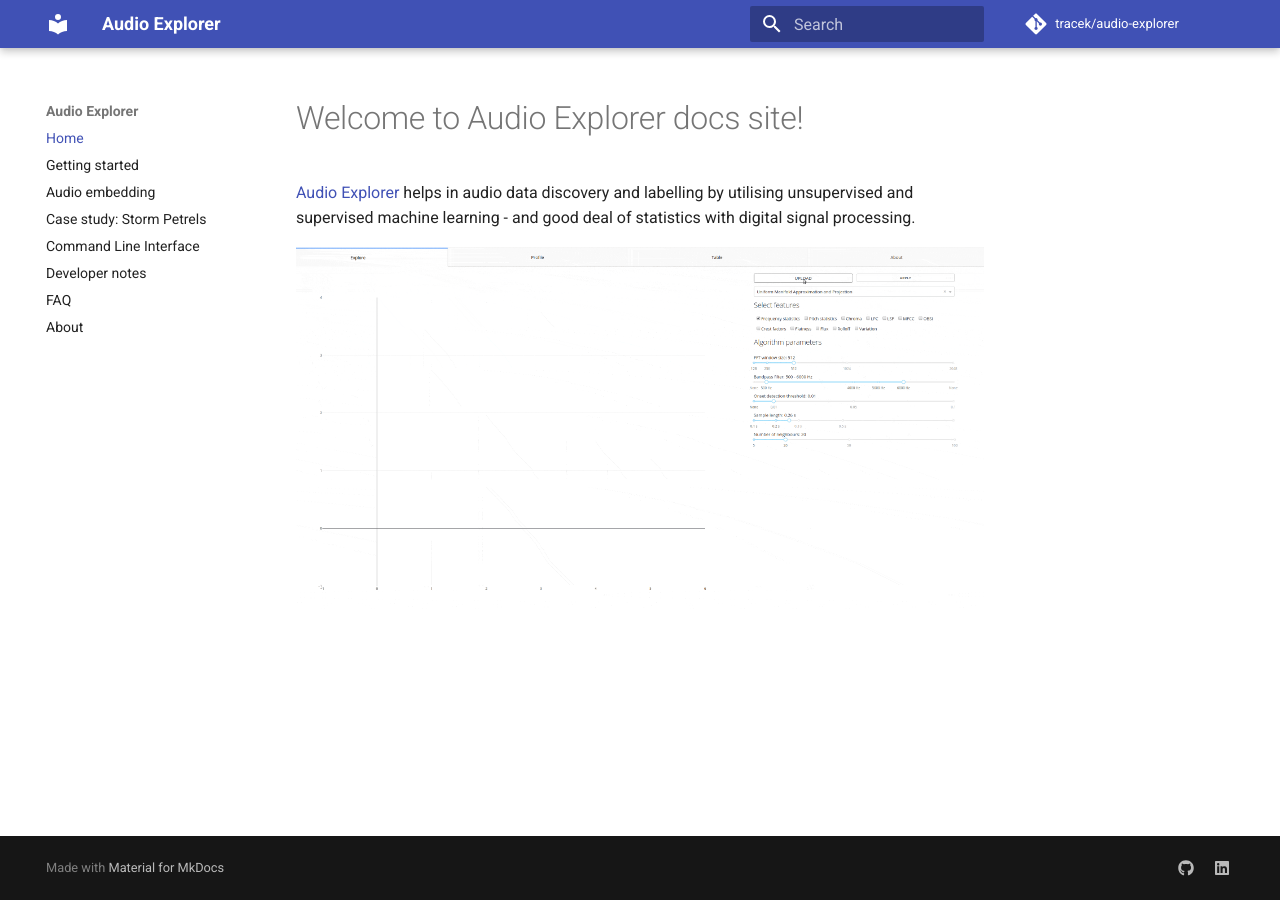
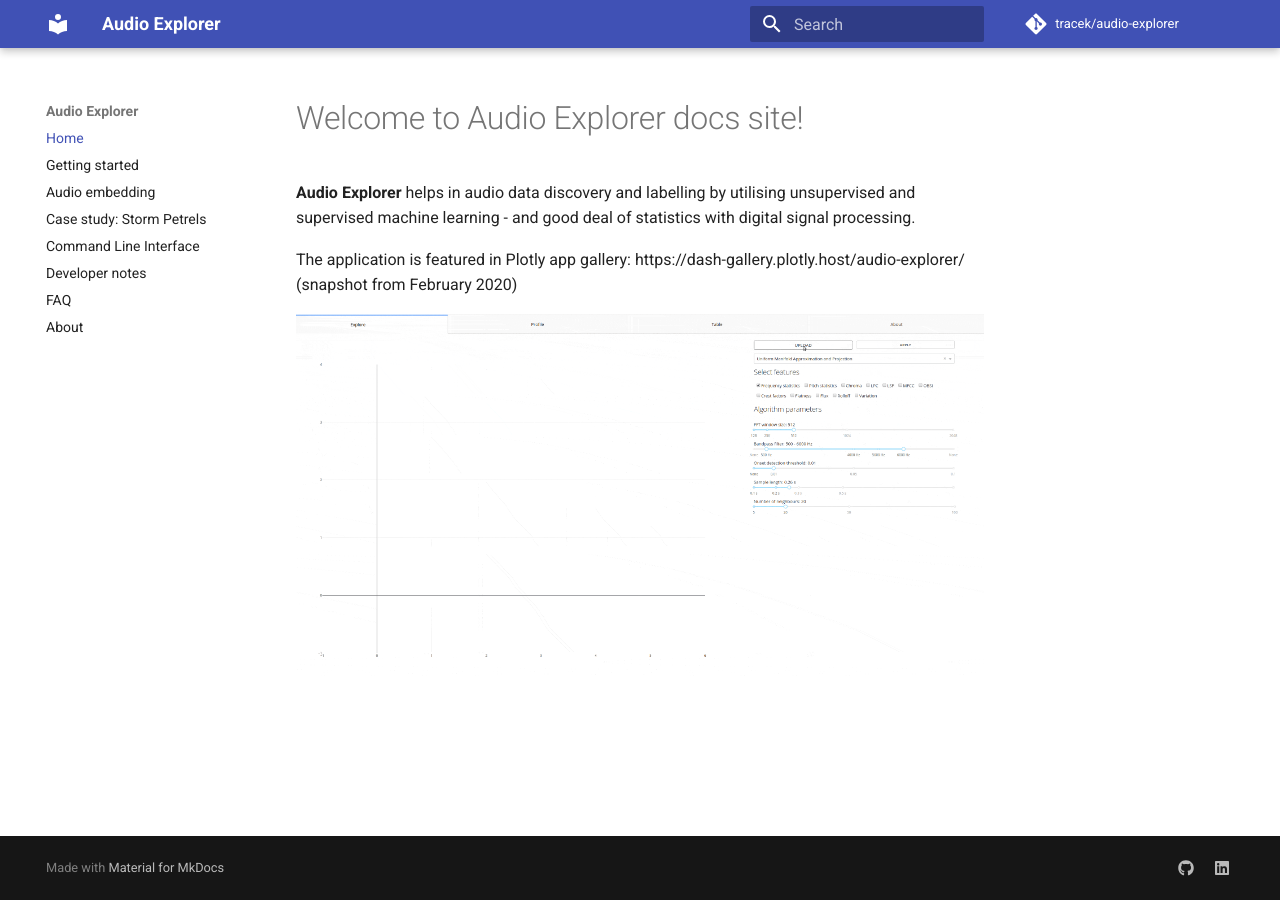
Before and after one commit to tracek/audio-explorer, an MkDocs documentation site: the page built from docs/index.md, in a window 1280 px wide. Built offline with MkDocs 1.6.1 and Material for MkDocs 9.7.7, drawn with Linux system fonts in a browser that asks for light colours; comment, search, counter and statistics services are not loaded.

Commit message:
update docs with new audio explorer site

```diff
--- a/docs/index.md
+++ b/docs/index.md
@@ -1,5 +1,7 @@
 # Welcome to Audio Explorer docs site!
 
-[Audio Explorer](http://audioexplorer.online) helps in audio data discovery and labelling by utilising unsupervised and supervised machine learning - and good deal of statistics with digital signal processing.
+**Audio Explorer** helps in audio data discovery and labelling by utilising unsupervised and supervised machine learning - and good deal of statistics with digital signal processing.
+
+The application is featured in Plotly app gallery: https://dash-gallery.plotly.host/audio-explorer/ (snapshot from February 2020)
 
 ![Animated gif](img/audioexplorer.gif)
```
